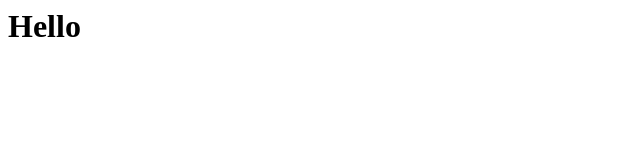
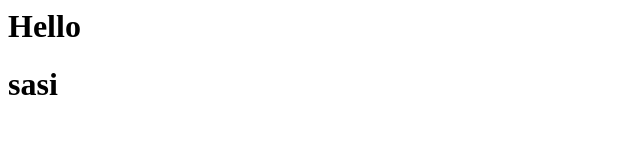
Before and after one commit to sasivardhan8999/task2, a plain HTML site: page index.html in a window 1280 px wide. Shown: the full height of the page, 0-640 px from the left. Drawn offline with Linux system fonts and the light colour scheme.

Commit message:
feature1

```diff
--- a/index.html
+++ b/index.html
@@ -1 +1,2 @@
 <h1>Hello</h1>
+<h1>sasi</h1>
```
